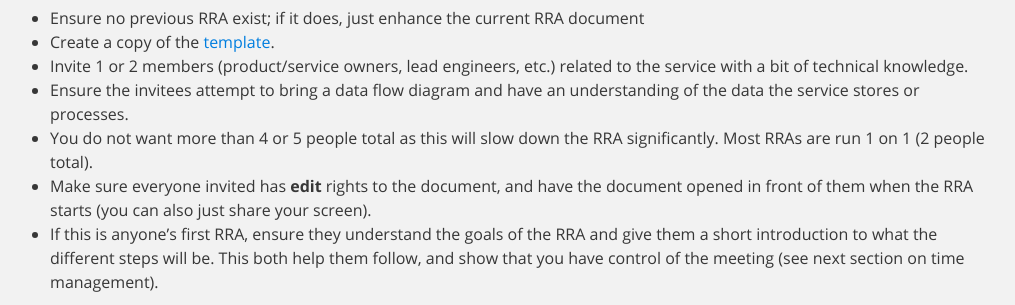
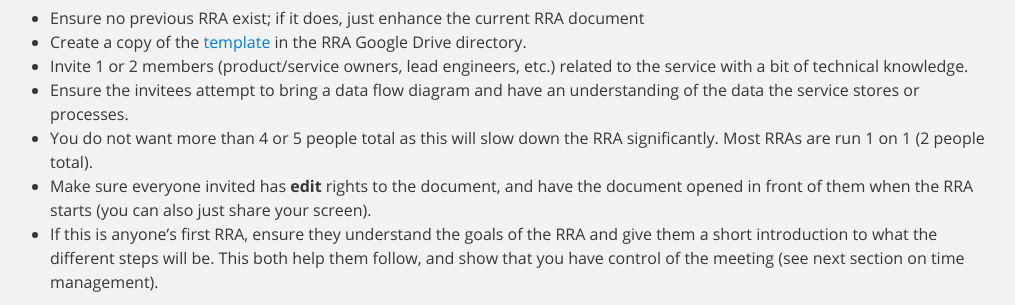
Before and after one commit to mozilla/infosec.mozilla.org, a Jekyll site: the page built from docs/guidelines/risk/rapid_risk_assessment.md, in a window 1280 px wide and 900 px high, scrolled down 2577 px, cut to the strip 229-534 px from the top of the window. Shown: the whole strip, without its empty margins (130-1145 px from the left). Built offline with Jekyll 4.4.1, drawn with Linux system fonts in a browser that asks for light colours; the repository's description, which GitHub fills in, is left out.

Commit message:
Update RRA document link to create a copy in the right folder

```diff
--- a/docs/guidelines/risk/rapid_risk_assessment.md
+++ b/docs/guidelines/risk/rapid_risk_assessment.md
@@ -128,7 +128,7 @@ This is a guided example of how to run an initial RRA. You will:
 
   - Ensure no previous RRA exist; if it does, just enhance the current RRA document
   - Create a copy of the
-    [template](https://drive.google.com/open?id=1QMRdBLlQYqbn5lMmrOIBwS55Yh9fIYNp4dO3-HMyiyk).
+    [template](https://public.us-west-2.infosec.mozilla.org/web-tools/redirect-to-new-RRA-doc.html) in the RRA Google Drive directory.
   - Invite 1 or 2 members (product/service owners, lead engineers, etc.) related
     to the service with a bit of technical knowledge.
   - Ensure the invitees attempt to bring a data flow diagram and have an understanding of the data the service stores or
```
